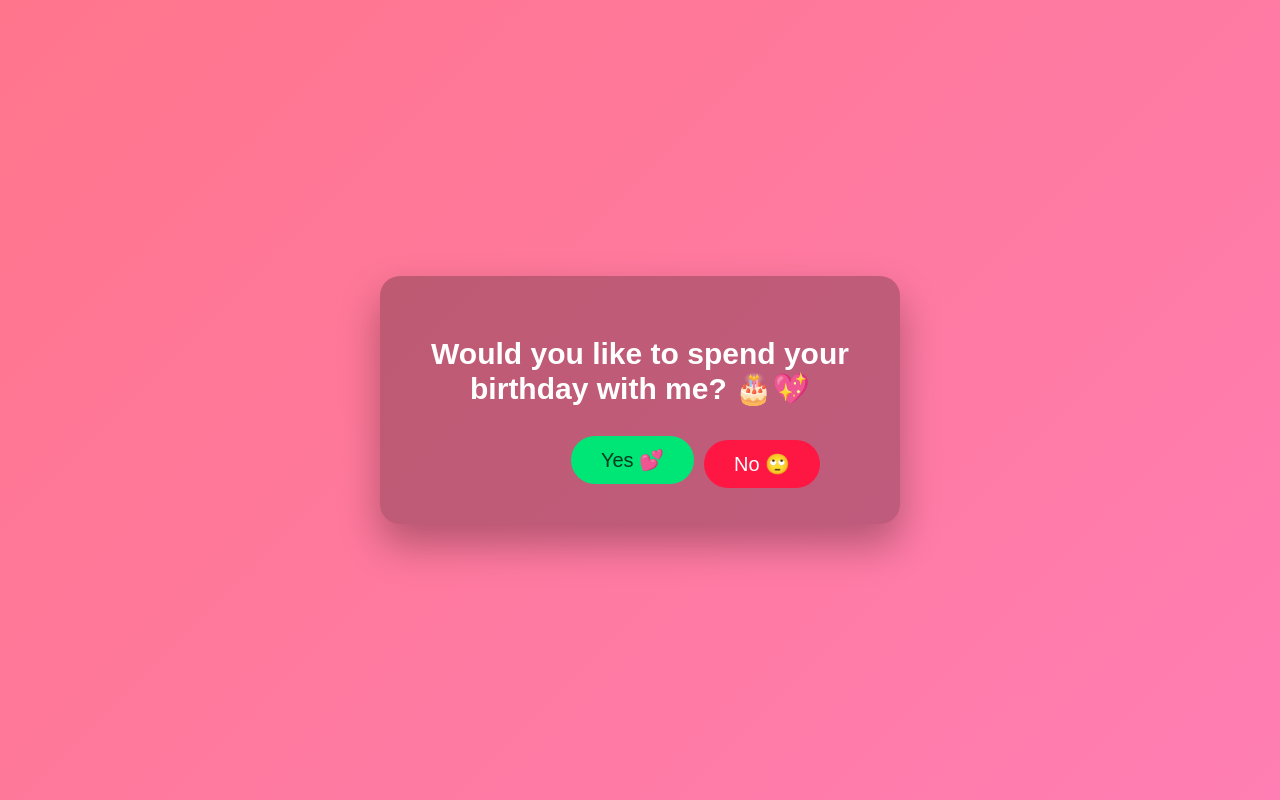
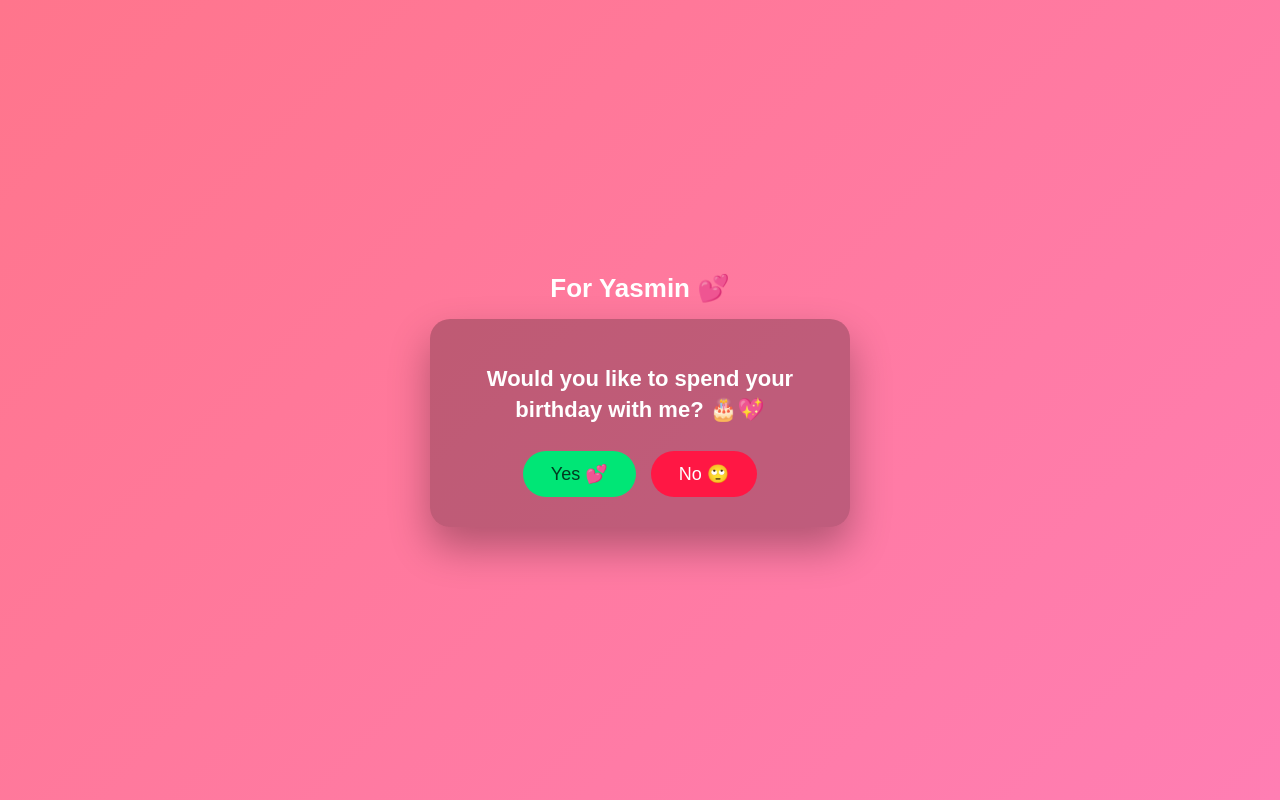
Before and after one commit to muhamaddkhaledd/birthday-love, a plain HTML site: page index.html in a window 1280 px wide. Drawn offline with Linux system fonts and the light colour scheme.

Commit message:
Update index.html

```diff
--- a/index.html
+++ b/index.html
@@ -7,7 +7,7 @@
   <style>
     body {
       margin: 0;
-      height: 100vh;
+      min-height: 100vh;
       background: linear-gradient(135deg, #ff758c, #ff7eb3);
       display: flex;
       align-items: center;
@@ -15,75 +15,111 @@
       font-family: 'Poppins', sans-serif;
       color: white;
       overflow: hidden;
+      padding: 20px;
+      box-sizing: border-box;
+    }
+
+    .wrapper {
+      text-align: center;
+      width: 100%;
+      max-width: 420px;
+    }
+
+    .title {
+      font-size: 26px;
+      margin-bottom: 15px;
+      font-weight: 600;
     }
 
     .container {
-      text-align: center;
       background: rgba(0, 0, 0, 0.25);
-      padding: 40px 50px;
+      padding: 30px 25px;
       border-radius: 20px;
       box-shadow: 0 20px 40px rgba(0,0,0,0.3);
-      width: 420px;
-      max-width: 90%;
-      z-index: 1;
     }
 
     h1 {
-      font-size: 30px;
-      margin-bottom: 30px;
+      font-size: 22px;
+      margin-bottom: 25px;
+      line-height: 1.4;
+    }
+
+    .buttons {
+      display: flex;
+      justify-content: center;
+      gap: 15px;
+      position: relative;
     }
 
     button {
-      font-size: 20px;
-      padding: 12px 30px;
+      font-size: 18px;
+      padding: 12px 28px;
       border: none;
       border-radius: 30px;
       cursor: pointer;
       transition: 0.3s;
+      touch-action: manipulation;
     }
 
     #yesBtn {
       background: #00e676;
       color: #003b1f;
-      margin-right: 15px;
     }
 
     #yesBtn:hover {
       transform: scale(1.1);
     }
 
+    /* زر NO شكله مظبوط */
     #noBtn {
       background: #ff1744;
       color: white;
-      position: fixed; /* 👈 أهم سطر */
-      left: 55%;
-      top: 55%;
-      z-index: 2;
+    }
+
+    /* لما يبدأ الهروب */
+    #noBtn.escape {
+      position: fixed;
+      z-index: 10;
     }
 
     .love-message {
       display: none;
-      font-size: 26px;
+      font-size: 20px;
       line-height: 1.6;
       animation: fadeIn 1.2s ease-in-out;
     }
 
     @keyframes fadeIn {
-      from { opacity: 0; transform: scale(0.8); }
+      from { opacity: 0; transform: scale(0.85); }
       to { opacity: 1; transform: scale(1); }
+    }
+
+    @media (max-width: 480px) {
+      .title { font-size: 22px; }
+      h1 { font-size: 20px; }
+      button {
+        font-size: 16px;
+        padding: 10px 22px;
+      }
     }
   </style>
 </head>
 <body>
 
-  <div class="container" id="main">
-    <h1>Would you like to spend your birthday with me? 🎂💖</h1>
-    <button id="yesBtn">Yes 💕</button>
+  <div class="wrapper">
+    <div class="title">For Yasmin 💕</div>
+
+    <div class="container" id="main">
+      <h1>Would you like to spend your birthday with me? 🎂💖</h1>
+
+      <div class="buttons">
+        <button id="yesBtn">Yes 💕</button>
+        <button id="noBtn">No 🙄</button>
+      </div>
+    </div>
   </div>
 
-  <button id="noBtn">No 🙄</button>
-
-  <div class="container love-message" id="love">
+  <div class="wrapper love-message" id="love">
     💖💖💖 <br><br>
     You just made me the happiest person ever 🥹❤️ <br>
     I promise to make your birthday full of smiles, laughs,
@@ -97,7 +133,9 @@
     const main = document.getElementById("main");
     const love = document.getElementById("love");
 
-    noBtn.addEventListener("mouseenter", () => {
+    function moveNoButton() {
+      noBtn.classList.add("escape");
+
       const maxX = window.innerWidth - noBtn.offsetWidth;
       const maxY = window.innerHeight - noBtn.offsetHeight;
 
@@ -106,6 +144,15 @@
 
       noBtn.style.left = x + "px";
       noBtn.style.top = y + "px";
+    }
+
+    // Desktop
+    noBtn.addEventListener("mouseenter", moveNoButton);
+
+    // Mobile
+    noBtn.addEventListener("touchstart", (e) => {
+      e.preventDefault();
+      moveNoButton();
     });
 
     yesBtn.addEventListener("click", () => {
```
